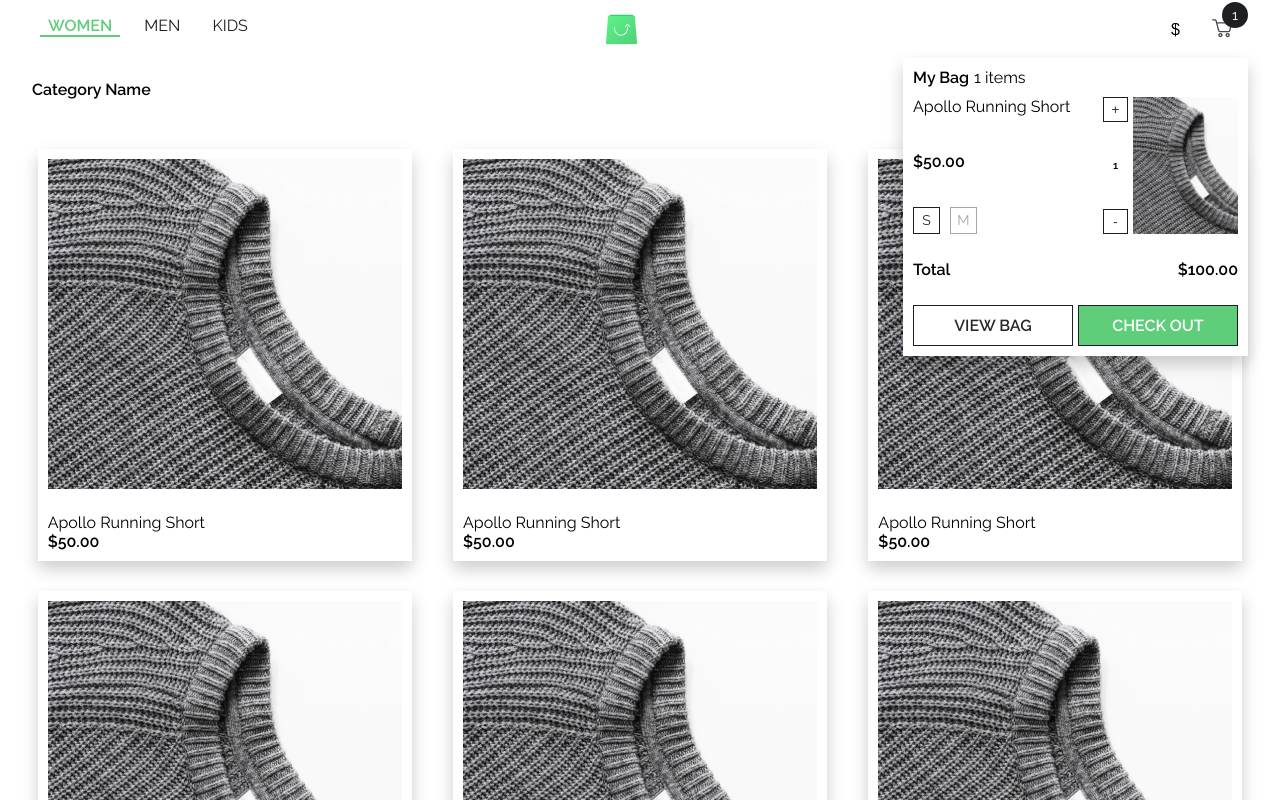
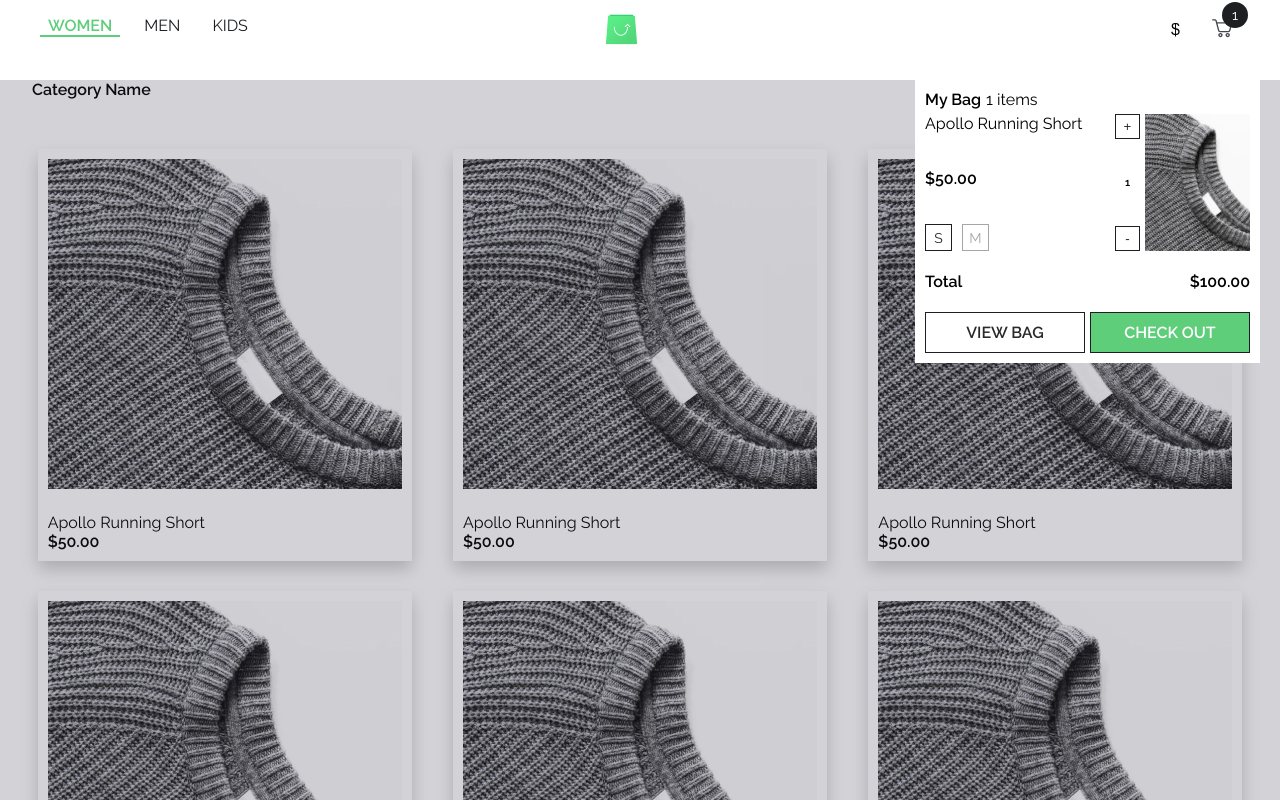
Before and after one commit to AhmedMikkawe/react-graphql-cart, a React (Create React App) app: page /category/women in a window 1280 px wide. Both pictures are taken after a click on the button 1222 px from the left and 29 px from the top of the page. Shown: the top 800 px of the page. Built offline with nearby package versions, Linux system fonts and the light colour scheme.

Commit message:
Fixed cart overlay

```diff
--- a/src/App.js
+++ b/src/App.js
@@ -5,12 +5,48 @@ import { Switch, Route, Redirect } from "react-router-dom";
 import Category from "./components/Category";
 import Cart from "./components/Cart";
 import ProductDescription from "./components/ProductDescription";
+import CartOverlay from "./components/CartOverlay";
 
 class App extends React.Component {
+  constructor(props) {
+    super(props);
+    this.state = {
+      showCartOverlay: false,
+      numberOfCartItems: 1,
+      numberOfItemCount: 1,
+    };
+    this.showCartOverlay = this.showCartOverlay.bind(this);
+    this.increaseNumberOfItemCount = this.increaseNumberOfItemCount.bind(this);
+    this.decreaseNumberOfItemCount = this.decreaseNumberOfItemCount.bind(this);
+  }
+  increaseNumberOfItemCount(e) {
+    e.stopPropagation();
+    this.setState({ numberOfItemCount: this.state.numberOfItemCount + 1 });
+  }
+  decreaseNumberOfItemCount(e) {
+    e.stopPropagation();
+    this.setState({ numberOfItemCount: this.state.numberOfItemCount - 1 });
+  }
+  showCartOverlay() {
+    this.state.showCartOverlay
+      ? this.setState({ showCartOverlay: false })
+      : this.setState({ showCartOverlay: true });
+  }
   render() {
     return (
       <div>
-        <Navbar />
+        <Navbar
+          numberOfCartItems={this.state.numberOfCartItems}
+          showCartOverlay={this.showCartOverlay}
+        />
+        <CartOverlay
+          numberOfItemCount={this.state.numberOfItemCount}
+          showCartOverlay={this.showCartOverlay}
+          numberOfCartItems={this.state.numberOfCartItems}
+          show={this.state.showCartOverlay}
+          increaseNumberOfItemCount={this.increaseNumberOfItemCount}
+          decreaseNumberOfItemCount={this.decreaseNumberOfItemCount}
+        />
         <Switch>
           <Route exact path="/">
             <Redirect to="/category/women" />
--- a/src/components/CartOverlay.js
+++ b/src/components/CartOverlay.js
@@ -4,25 +4,31 @@ import imgUrl from "../product-image.jpg";
 class CartOverlay extends Component {
   constructor(props) {
     super(props);
-    this.state = {
-      countOfItems: this.props.countOfItems,
-      itemCounter: 1,
-    };
-    this.increaseCounter = this.increaseCounter.bind(this);
-    this.decreaseCounter = this.decreaseCounter.bind(this);
-  }
-  increaseCounter() {
-    this.setState({ itemCounter: this.state.itemCounter + 1 });
-  }
-  decreaseCounter() {
-    this.setState({ itemCounter: this.state.itemCounter - 1 });
   }
   render() {
+    if (!this.props.show) {
+      return null;
+    }
     return (
-      <div className="cartoverlay-container">
+      <div
+        className="cartoverlay-container"
+        onClick={this.props.showCartOverlay}
+      >
+        <div
+          style={{
+            display: "flex",
+            flexDirection: "column",
+            padding: "10px",
+            minWidth: "325px",
+            gap: "5px",
+            backgroundColor: "#FFF",
+            marginLeft: "auto",
+            marginRight: "20px",
+          }}
+        >
           <div style={{ display: "flex" }}>
             <h4 style={{ margin: "0 5px 0 0" }}>My Bag</h4>
-          <span>{this.state.countOfItems} items</span>
+            <span>{this.props.numberOfCartItems} items</span>
           </div>
           <div className="cart-item">
             <div className="cart-item-info">
@@ -34,7 +40,9 @@ class CartOverlay extends Component {
                 className="product-description-info-size"
                 style={{ justifyContent: "flex-start" }}
               >
-              <span style={{ fontSize: "14px", width: "25px", height: "25px" }}>
+                <span
+                  style={{ fontSize: "14px", width: "25px", height: "25px" }}
+                >
                   S
                 </span>
                 <span
@@ -52,11 +60,19 @@ class CartOverlay extends Component {
                 justifyContent: "space-between",
               }}
             >
-            <button className="counterButton" onClick={this.increaseCounter}>
+              <button
+                className="counterButton"
+                onClick={this.props.increaseNumberOfItemCount}
+              >
                 +
               </button>
-            <h6 style={{ textAlign: "center" }}>{this.state.itemCounter}</h6>
-            <button className="counterButton" onClick={this.decreaseCounter}>
+              <h6 style={{ textAlign: "center" }}>
+                {this.props.numberOfItemCount}
+              </h6>
+              <button
+                className="counterButton"
+                onClick={this.props.decreaseNumberOfItemCount}
+              >
                 -
               </button>
             </div>
@@ -102,6 +118,7 @@ class CartOverlay extends Component {
             </NavLink>
           </div>
         </div>
+      </div>
     );
   }
 }
--- a/src/components/Navbar.js
+++ b/src/components/Navbar.js
@@ -2,30 +2,22 @@ import React from "react";
 import Logo from "../a-logo.svg";
 import EmptyCart from "../EmptyCart.svg";
 import CurrencyChangerDropDown from "./CurrencyChangerDropDown";
-import CartOverlay from "./CartOverlay";
 import { NavLink } from "react-router-dom";
 class Navbar extends React.Component {
   constructor(props) {
     super(props);
     this.state = {
       currencyChangerShow: false,
-      cartCounter: 1,
-      cartOverlayShow: false,
     };
     this.wrapperRef = React.createRef();
-    this.cartRef = React.createRef();
     this.handleClickOutside = this.handleClickOutside.bind(this);
-    this.handleCartOverlay = this.handleCartOverlay.bind(this);
-    this.handleClickOutsideCart = this.handleClickOutsideCart.bind(this);
   }
   componentDidMount() {
     document.addEventListener("mousedown", this.handleClickOutside);
-    document.addEventListener("mousedown", this.handleClickOutsideCart);
   }
 
   componentWillUnmount() {
     document.removeEventListener("mousedown", this.handleClickOutside);
-    document.removeEventListener("mousedown", this.handleClickOutsideCart);
   }
   handleClickOutside(event) {
     if (
@@ -36,27 +28,11 @@ class Navbar extends React.Component {
       this.handleCurrencyChanger();
     }
   }
-  handleClickOutsideCart(e) {
-    if (
-      this.state.cartOverlayShow &&
-      this.cartRef.current &&
-      !this.cartRef.current.contains(e.target)
-    ) {
-      this.handleCartOverlay();
-    }
-  }
 
   handleCurrencyChanger() {
     this.state.currencyChangerShow
       ? this.setState({ currencyChangerShow: false })
       : this.setState({ currencyChangerShow: true });
-  }
-  handleCartOverlay() {
-    if (this.state.cartOverlayShow) {
-      this.setState({ cartOverlayShow: false });
-    } else {
-      this.setState({ cartOverlayShow: true });
-    }
   }
   render() {
     return (
@@ -88,18 +64,17 @@ class Navbar extends React.Component {
                 <CurrencyChangerDropDown handler={this.handler} />
               ) : null}
             </div>
-            <div className="navbar-cart" ref={this.cartRef}>
+            <div className="navbar-cart">
               <button
                 className="navbar-cart-btn"
-                onClick={this.handleCartOverlay}
+                onClick={this.props.showCartOverlay}
               >
                 <img src={EmptyCart} alt="" />
               </button>
-              {this.state.cartCounter > 0 ? (
-                <span className="cart-counter">{this.state.cartCounter}</span>
-              ) : null}
-              {this.state.cartOverlayShow ? (
-                <CartOverlay countOfItems={this.state.cartCounter} />
+              {this.props.numberOfCartItems > 0 ? (
+                <span className="cart-counter">
+                  {this.props.numberOfCartItems}
+                </span>
               ) : null}
             </div>
           </div>
--- a/src/index.css
+++ b/src/index.css
@@ -276,17 +276,21 @@ body {
     justify-content: start;
   }
 }
+
 .cartoverlay-container{
   right: 0;
-  position: absolute;
-  min-width: 325px;
-  box-shadow: 0px 8px 16px 0px rgba(0, 0, 0, 0.2);
-  background-color: #fff;
-  padding: 10px;
+  top: 10%;
+  left: 0;
+  bottom: 0;
+  position: fixed;
+
+  /* min-width: 325px; */
+  /* box-shadow: 0px 8px 16px 0px rgba(0, 0, 0, 0.2); */
+  background-color: rgba(57, 55, 72, 0.22);
   z-index: 1000;
   display: flex;
-  flex-direction: column;
-  gap: 10px;
+  justify-content: center;
+  align-items: flex-start;
 }
 .cartoverlay-container .cart-item{
   height: 137px;
@@ -324,3 +328,8 @@ body {
   text-decoration: none;
   padding: 10px 10px;
 }
+@media screen and (max-width:768px) {
+  .cartoverlay-container{
+    top: 25%;
+  }
+}
```
Lines whose indentation alone changed are shown as unchanged.
